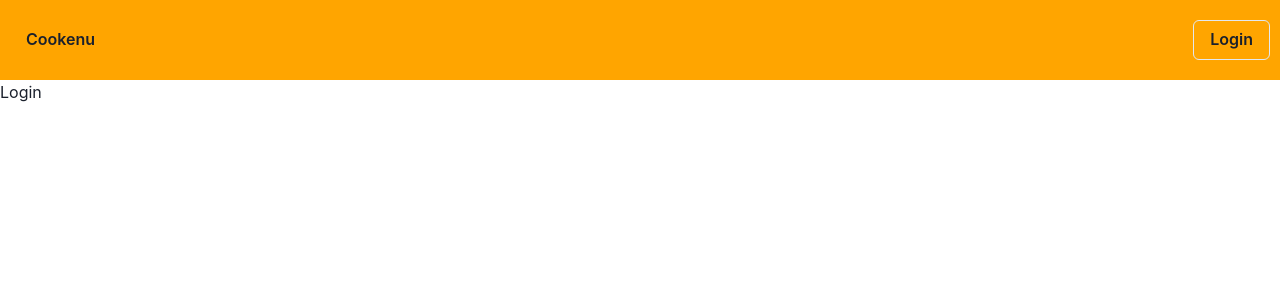
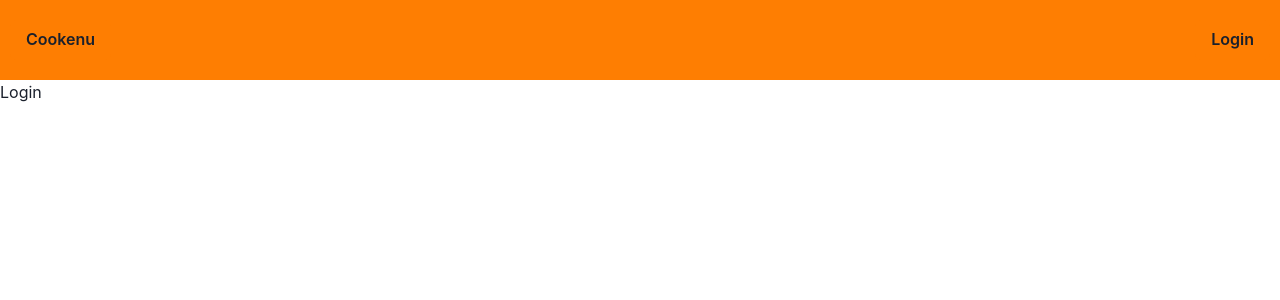
Before and after one commit to anasammi/cookenu-frontend, a React (Create React App) app: page / in a window 1280 px wide. Shown: the top 300 px of the page. Built offline with nearby package versions, Linux system fonts and the light colour scheme.

Commit message:
estilizacao header

```diff
--- a/src/components/Header/index.js
+++ b/src/components/Header/index.js
@@ -1,11 +1,11 @@
-import { HeaderStyled } from "./styled"
-import { Button} from '@chakra-ui/react'
+import { HeaderStyled } from "./styled";
+import { Button } from "@chakra-ui/react";
 
 export const Header = () => {
-    return (
-        <HeaderStyled>
-            <Button variant="ghost" colorScheme="gray">Cookenu</Button>
-            <Button variant='outline'>Login</Button>
-        </HeaderStyled>
-    )
-}
+  return (
+    <HeaderStyled>
+      <Button variant="header">Cookenu</Button>
+      <Button variant="header">Login</Button>
+    </HeaderStyled>
+  );
+};
--- a/src/components/Header/styled.js
+++ b/src/components/Header/styled.js
@@ -1,9 +1,10 @@
 import styled from "styled-components";
+import {theme} from "../../styles"
 
 export const HeaderStyled = styled.header`
     height: 10vh;
     width: 100vw;
-    background-color: orange;
+    background-color: ${theme.colors.laranja["400"]};
     display: flex;
     justify-content: space-between;
     color: "#4b4b4b";
--- a/src/styles/theme.js
+++ b/src/styles/theme.js
@@ -1,12 +1,19 @@
-import { extendTheme } from '@chakra-ui/react'
-import chakraTheme from '@chakra-ui/theme'
+import { extendTheme } from "@chakra-ui/react";
+import chakraTheme from "@chakra-ui/theme";
 
 export const theme = extendTheme({
-    components:{
-        Button: {
-            baseStyle: {
-                colorScheme: "#4d4c4c"
-            }
-        }
+  components: {
+    Button: {
+      variants: {
+        header: {
+            bg: "laranja.400"
+        },
+      },
+    },
+  },
+  colors: {
+    laranja: {
+        400: "#FE7E02"
     }
-})
+  }
+});
```
